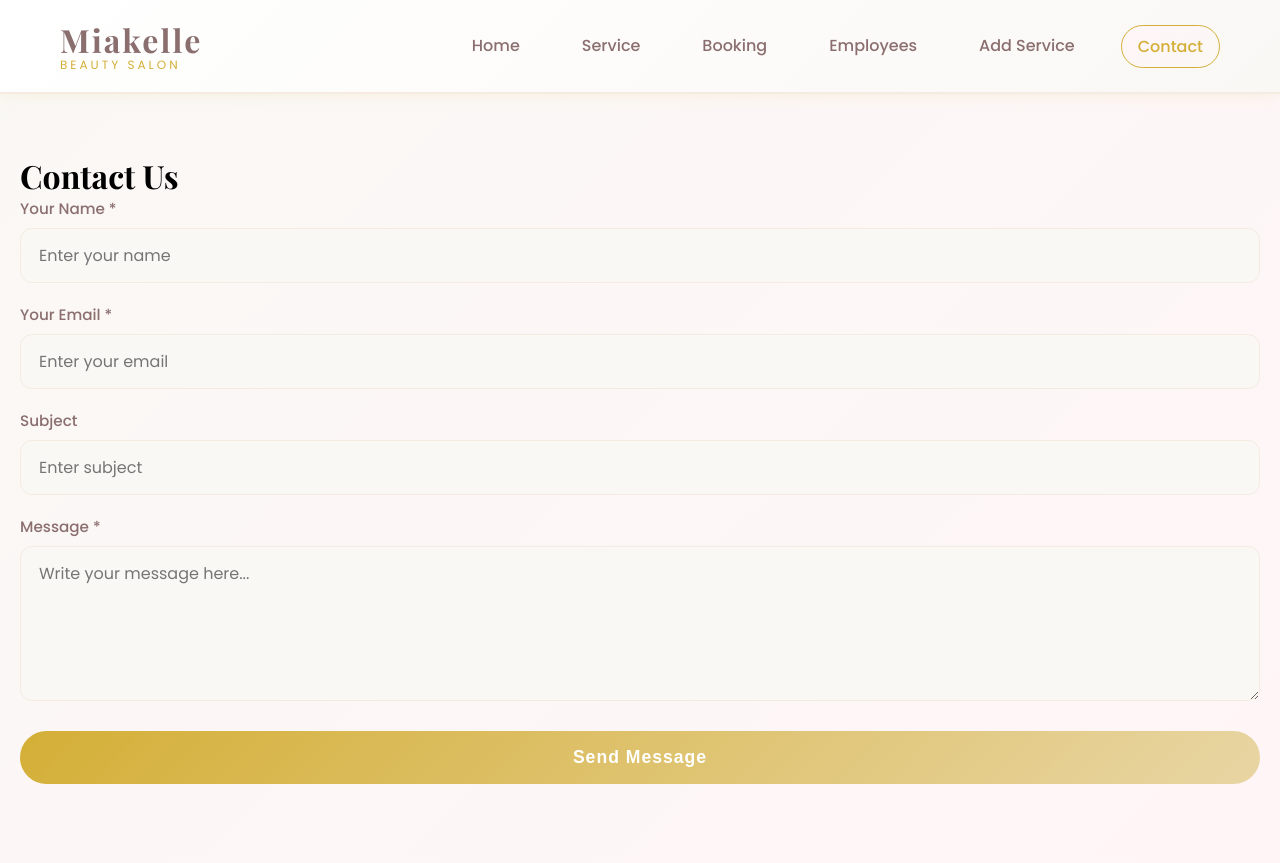
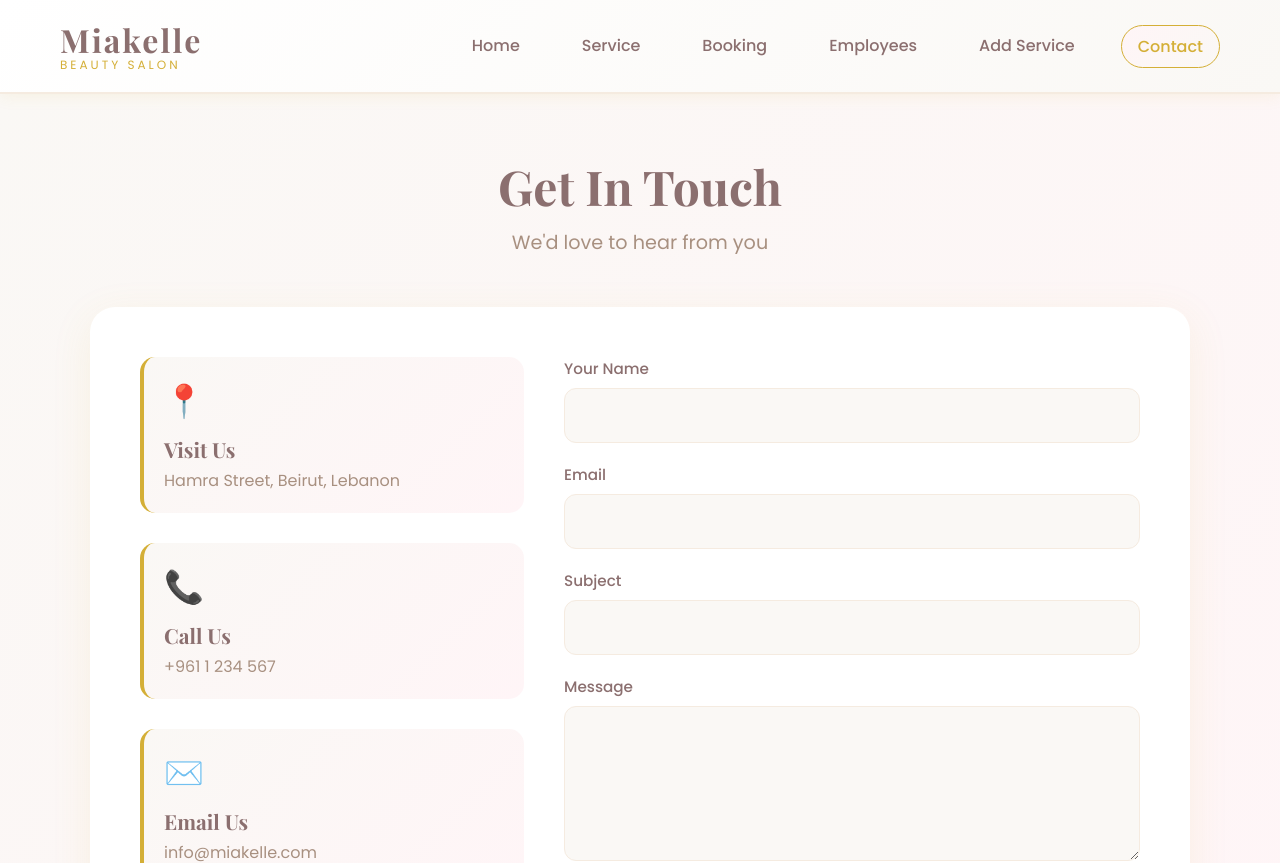
Before and after one commit to eliasmicha73-wq/MiakelleSalon, a React (Create React App) app in the folder frontend/: page /contact in a window 1280 px wide. Shown: the top 863 px of the page. Built offline with nearby package versions, Linux system fonts and the light colour scheme.

Commit message:
fix: add missing Services.css ld

```diff
--- a/frontend/src/pages/AdminService.js
+++ b/frontend/src/pages/AdminService.js
@@ -1,100 +1,96 @@
-import React, { useState } from "react";
-import { useNavigate } from "react-router-dom";
+import { useState } from "react";
 import api from "../api";
 import "../styles/AdminService.css";
 
-function AddService() {
-  const navigate = useNavigate();
+function AdminService() {
   const [formData, setFormData] = useState({
-    title: '',
-    category: '',
-    price: '',
-    description: ''
+    title: "", category: "hair", fromPrice: "", price: "", duration: "", sessionPrice: "", image: ""
   });
-
-  const [submitting, setSubmitting] = useState(false);
-  const [errorMessage, setErrorMessage] = useState("");
+  const [message, setMessage] = useState("");
+  const [loading, setLoading] = useState(false);
+  const [successMessage, setSuccessMessage] = useState("");
 
   const handleChange = (e) => {
-    const { name, value } = e.target;
-    setFormData((prev) => ({ ...prev, [name]: value }));
+    setFormData({ ...formData, [e.target.name]: e.target.value });
   };
 
   const handleSubmit = async (e) => {
     e.preventDefault();
-    setSubmitting(true);
-    setErrorMessage("");
+    setLoading(true);
+    setMessage("");
+    setSuccessMessage("");
 
     try {
-      await api.post('/api/services', formData);
-      navigate('/services');
+      const response = await api.post('/api/services', formData);
+      if (response.data.success) {
+        setSuccessMessage("✅ Service added successfully!");
+        setFormData({ title: "", category: "hair", fromPrice: "", price: "", duration: "", sessionPrice: "", image: "" });
+        setTimeout(() => { setSuccessMessage(""); }, 3000);
+      }
     } catch (error) {
-      console.error('Error adding service:', error);
-      setErrorMessage(error.response?.data?.message || "Failed to add new service.");
+      setMessage("❌ An error occurred while adding the service.");
+      console.error("Frontend Error:", error);
     } finally {
-      setSubmitting(false);
+      setLoading(false);
     }
   };
 
   return (
-    <div className="add-service-page">
+    <div className="admin-page">
+      <div className="admin-container">
+        <div className="admin-header">
           <h1>Add New Service</h1>
-      {errorMessage && <div className="error-message">{errorMessage}</div>}
+          <p>Add a new beauty service to the database</p>
+        </div>
 
-      <form onSubmit={handleSubmit} className="add-service-form">
+        {successMessage && <div className="success-message">{successMessage}</div>}
+        {message && <div className="error-message">{message}</div>}
+
+        <form onSubmit={handleSubmit} className="admin-form">
           <div className="form-group">
             <label>Service Title *</label>
-          <input
-            type="text"
-            name="title"
-            value={formData.title}
-            onChange={handleChange}
-            required
-            placeholder="e.g. Haircut & Styling"
-          />
+            <input type="text" name="title" value={formData.title} onChange={handleChange} placeholder="e.g., Bridal Hair Styling" required />
           </div>
-
           <div className="form-group">
             <label>Category *</label>
-          <input
-            type="text"
-            name="category"
-            value={formData.category}
-            onChange={handleChange}
-            required
-            placeholder="e.g. Hair, Nails, Skincare"
-          />
+            <select name="category" value={formData.category} onChange={handleChange} required>
+              <option value="hair">Hair Styling</option>
+              <option value="makeup">Makeup</option>
+              <option value="wax">Wax</option>
+              <option value="nails">Nails</option>
+            </select>
           </div>
-
+          <div className="form-row">
             <div className="form-group">
-          <label>Price ($) *</label>
-          <input
-            type="number"
-            name="price"
-            value={formData.price}
-            onChange={handleChange}
-            required
-            placeholder="e.g. 50"
-          />
+              <label>From Price ($) *</label>
+              <input type="number" name="fromPrice" value={formData.fromPrice} onChange={handleChange} placeholder="50" min="0" required />
             </div>
-
             <div className="form-group">
-          <label>Description</label>
-          <textarea
-            name="description"
-            value={formData.description}
-            onChange={handleChange}
-            rows="4"
-            placeholder="Describe the service..."
-          ></textarea>
+              <label>Full Price ($) *</label>
+              <input type="number" name="price" value={formData.price} onChange={handleChange} placeholder="80" min="0" required />
             </div>
-
-        <button type="submit" className="submit-btn" disabled={submitting}>
-          {submitting ? "Adding..." : "Add Service"}
+          </div>
+          <div className="form-row">
+            <div className="form-group">
+              <label>Duration *</label>
+              <input type="text" name="duration" value={formData.duration} onChange={handleChange} placeholder="e.g., 45min" required />
+            </div>
+            <div className="form-group">
+              <label>Session Price ($) *</label>
+              <input type="number" name="sessionPrice" value={formData.sessionPrice} onChange={handleChange} placeholder="50" min="0" required />
+            </div>
+          </div>
+          <div className="form-group">
+            <label>Image URL (optional)</label>
+            <input type="text" name="image" value={formData.image} onChange={handleChange} placeholder="https://example.com/image.jpg" />
+          </div>
+          <button type="submit" className="submit-btn" disabled={loading}>
+            {loading ? "Adding Service..." : "Add Service"}
           </button>
         </form>
+      </div>
     </div>
   );
 }
 
-export default AddService;
+export default AdminService;
--- a/frontend/src/pages/Contact.js
+++ b/frontend/src/pages/Contact.js
@@ -1,100 +1,90 @@
-import React, { useState } from "react";
+import { useState } from "react";
 import api from "../api";
 import "../styles/Contact.css";
 
 function Contact() {
-  const [formData, setFormData] = useState({
-    name: '',
-    email: '',
-    subject: '',
-    message: ''
-  });
-
-  const [submitting, setSubmitting] = useState(false);
+  const [formData, setFormData] = useState({ name: "", email: "", subject: "", message: "" });
+  const [loading, setLoading] = useState(false);
   const [successMessage, setSuccessMessage] = useState("");
   const [errorMessage, setErrorMessage] = useState("");
 
   const handleChange = (e) => {
-    const { name, value } = e.target;
-    setFormData((prev) => ({ ...prev, [name]: value }));
+    setFormData({ ...formData, [e.target.name]: e.target.value });
   };
 
   const handleSubmit = async (e) => {
     e.preventDefault();
-    setSubmitting(true);
+    setLoading(true);
+    setSuccessMessage("");
     setErrorMessage("");
-    setSuccessMessage("");
 
     try {
-      await api.post('/api/contact', formData);
-      setSuccessMessage("Thank you! Your message has been sent successfully.");
-      setFormData({ name: '', email: '', subject: '', message: '' });
+      const response = await api.post('/api/contact', formData);
+      if (response.data.success) {
+        setSuccessMessage("✅ Thank you for your message! We'll get back to you soon.");
+        setFormData({ name: "", email: "", subject: "", message: "" });
+        setTimeout(() => { setSuccessMessage(""); }, 4000);
+      }
     } catch (error) {
-      console.error('Error sending message:', error);
-      setErrorMessage(error.response?.data?.message || "Failed to send message. Please try again.");
+      setErrorMessage("❌ An error occurred. Please try again later.");
+      console.error("Contact form error:", error);
     } finally {
-      setSubmitting(false);
+      setLoading(false);
     }
   };
 
   return (
     <div className="contact-page">
-      <h1>Contact Us</h1>
-      {successMessage && <div className="success-message">{successMessage}</div>}
-      {errorMessage && <div className="error-message">{errorMessage}</div>}
+      <div className="contact-header">
+        <h1>Get In Touch</h1>
+        <p>We'd love to hear from you</p>
+      </div>
 
-      <form onSubmit={handleSubmit} className="contact-form">
-        <div className="form-group">
-          <label>Your Name *</label>
-          <input
-            type="text"
-            name="name"
-            value={formData.name}
-            onChange={handleChange}
-            required
-            placeholder="Enter your name"
-          />
+      <div className="contact-container">
+        <div className="contact-info">
+          <div className="info-item">
+            <div className="info-icon">📍</div>
+            <h3>Visit Us</h3>
+            <p>Hamra Street, Beirut, Lebanon</p>
+          </div>
+          <div className="info-item">
+            <div className="info-icon">📞</div>
+            <h3>Call Us</h3>
+            <p>+961 1 234 567</p>
+          </div>
+          <div className="info-item">
+            <div className="info-icon">✉️</div>
+            <h3>Email Us</h3>
+            <p>info@miakelle.com</p>
+          </div>
         </div>
 
-        <div className="form-group">
-          <label>Your Email *</label>
-          <input
-            type="email"
-            name="email"
-            value={formData.email}
-            onChange={handleChange}
-            required
-            placeholder="Enter your email"
-          />
-        </div>
+        <form onSubmit={handleSubmit} className="contact-form">
+          {successMessage && <div className="success-message">{successMessage}</div>}
+          {errorMessage && <div className="error-message">{errorMessage}</div>}
 
-        <div className="form-group">
-          <label>Subject</label>
-          <input
-            type="text"
-            name="subject"
-            value={formData.subject}
-            onChange={handleChange}
-            placeholder="Enter subject"
-          />
-        </div>
+          <div className="form-group">
+            <label>Your Name</label>
+            <input type="text" name="name" value={formData.name} onChange={handleChange} required />
+          </div>
+          <div className="form-group">
+            <label>Email</label>
+            <input type="email" name="email" value={formData.email} onChange={handleChange} required />
+          </div>
+          <div className="form-group">
+            <label>Subject</label>
+            <input type="text" name="subject" value={formData.subject} onChange={handleChange} required />
+          </div>
+          <div className="form-group">
+            <label>Message</label>
+            <textarea name="message" value={formData.message} onChange={handleChange} rows="5" required></textarea>
+          </div>
 
-        <div className="form-group">
-          <label>Message *</label>
-          <textarea
-            name="message"
-            value={formData.message}
-            onChange={handleChange}
-            rows="5"
-            required
-            placeholder="Write your message here..."
-          ></textarea>
-        </div>
-
-        <button type="submit" className="submit-btn" disabled={submitting}>
-          {submitting ? "Sending..." : "Send Message"}
-        </button>
-      </form>
+          <button type="submit" className="submit-btn" disabled={loading}>
+            {loading ? "Sending..." : "Send Message"}
+          </button>
+        </form>
+      </div>
     </div>
   );
 }
--- a/frontend/src/pages/Employees.js
+++ b/frontend/src/pages/Employees.js
@@ -6,7 +6,7 @@ import "../styles/Employees.css";
 function Employees() {
   const navigate = useNavigate();
   const [employeesData, setEmployeesData] = useState({});
-  const [loading, setLoading] = useState(true); // ✅ استخدميه
+  const [loading, setLoading] = useState(true);
 
   useEffect(() => {
     fetchEmployees();
@@ -28,7 +28,7 @@ function Employees() {
     } catch (error) {
       console.error('Error fetching employees:', error);
     } finally {
-      setLoading(false); // ✅ أضيفي هذا السطر
+      setLoading(false);
     }
   };
 
--- a/frontend/src/pages/Service.js
+++ b/frontend/src/pages/Service.js
@@ -1,15 +1,31 @@
-import React, { useState, useEffect } from "react";
+import { useState, useEffect } from "react";
+import { useNavigate, useSearchParams } from "react-router-dom";
 import api from "../api";
 import "../styles/Service.css";
 
-function Services() {
+const categories = [
+  { id: "all", name: "All Services", icon: "✨" },
+  { id: "hair", name: "Hair Styling", icon: "✂️" },
+  { id: "makeup", name: "Makeup", icon: "💋" },
+  { id: "wax", name: "Wax", icon: "✨" },
+  { id: "nails", name: "Nails", icon: "💅" }
+];
+
+function Service() {
+  const [activeCategory, setActiveCategory] = useState("all");
   const [services, setServices] = useState([]);
-  const [loading, setLoading] = useState(true);
-  const [errorMessage, setErrorMessage] = useState("");
+  const navigate = useNavigate();
+  const [searchParams] = useSearchParams();
 
   useEffect(() => {
     fetchServices();
-  }, []);
+    const categoryFromUrl = searchParams.get('category');
+    if (categoryFromUrl && ['hair', 'makeup', 'wax', 'nails'].includes(categoryFromUrl)) {
+      setActiveCategory(categoryFromUrl);
+    } else {
+      setActiveCategory("all");
+    }
+  }, [searchParams]);
 
   const fetchServices = async () => {
     try {
@@ -17,31 +33,75 @@ function Services() {
       setServices(response.data.data || []);
     } catch (error) {
       console.error('Error fetching services:', error);
-      setErrorMessage("Error loading services from backend.");
-    } finally {
-      setLoading(false);
+    }
+  };
+
+  const filteredServices = activeCategory === "all"
+    ? services
+    : services.filter(s => s.category.trim() === activeCategory.trim());
+
+  const handleBookService = (serviceId, serviceName, serviceCategory) => {
+    navigate("/booking", {
+      state: { preselectedService: serviceId, preselectedServiceName: serviceName, serviceCategory: serviceCategory }
+    });
+  };
+
+  const handleCategoryChange = (categoryId) => {
+    setActiveCategory(categoryId);
+    if (categoryId === 'all') {
+      navigate('/service');
+    } else {
+      navigate(`/service?category=${categoryId}`);
     }
   };
 
   return (
-    <div className="services-page">
-      <h1>Our Services</h1>
-      {loading && <p>Loading services...</p>}
-      {errorMessage && <p className="error-message">{errorMessage}</p>}
+    <div className="service-page">
+      <div className="service-header">
+        <h1>Beauty Services</h1>
+      </div>
 
-      {!loading && !errorMessage && (
-        <div className="services-grid">
-          {services.map((service) => (
-            <div key={service.id} className="service-card">
-              <h3>{service.title}</h3>
-              <p>{service.description}</p>
-              <span className="price">${service.price}</span>
+      <div className="category-tabs">
+        {categories.map(cat => (
+          <button
+            key={cat.id}
+            className={activeCategory === cat.id ? "active" : ""}
+            onClick={() => handleCategoryChange(cat.id)}
+          >
+            {cat.icon} {cat.name}
+          </button>
+        ))}
+      </div>
+
+      <div className="services-grid">
+        {filteredServices.map(service => (
+          <div key={service.id} className="service-card">
+            <div className="service-image">
+              <img
+                src={service.image.includes('http') ? service.image : `/images/${encodeURI(service.image)}`}
+                alt={service.title}
+              />
             </div>
-          ))}
-        </div>
-      )}
+            <h2 className="service-title">{service.title}</h2>
+            <div className="service-pricing">
+              <p>From ${service.fromPrice}</p>
+              <p>${service.price} / {service.duration}</p>
+              <p>${service.sessionPrice} / Session</p>
+            </div>
+            <button className="book-now-btn" onClick={() => handleBookService(service.id, service.title, service.category)}>
+              Book Now
+            </button>
+          </div>
+        ))}
+      </div>
+
+      <div className="decorative-bottom">
+        <div className="floral-left">🌿</div>
+        <div className="floral-center">💖</div>
+        <div className="floral-right">🌿</div>
+      </div>
     </div>
   );
 }
 
-export default Services;
+export default Service;
```
Also changed, not shown: frontend/src/pages/Booking.js (+4 -8 lines), frontend/src/pages/Home.js (+0 -70 lines). Lines whose indentation alone changed are shown as unchanged.
